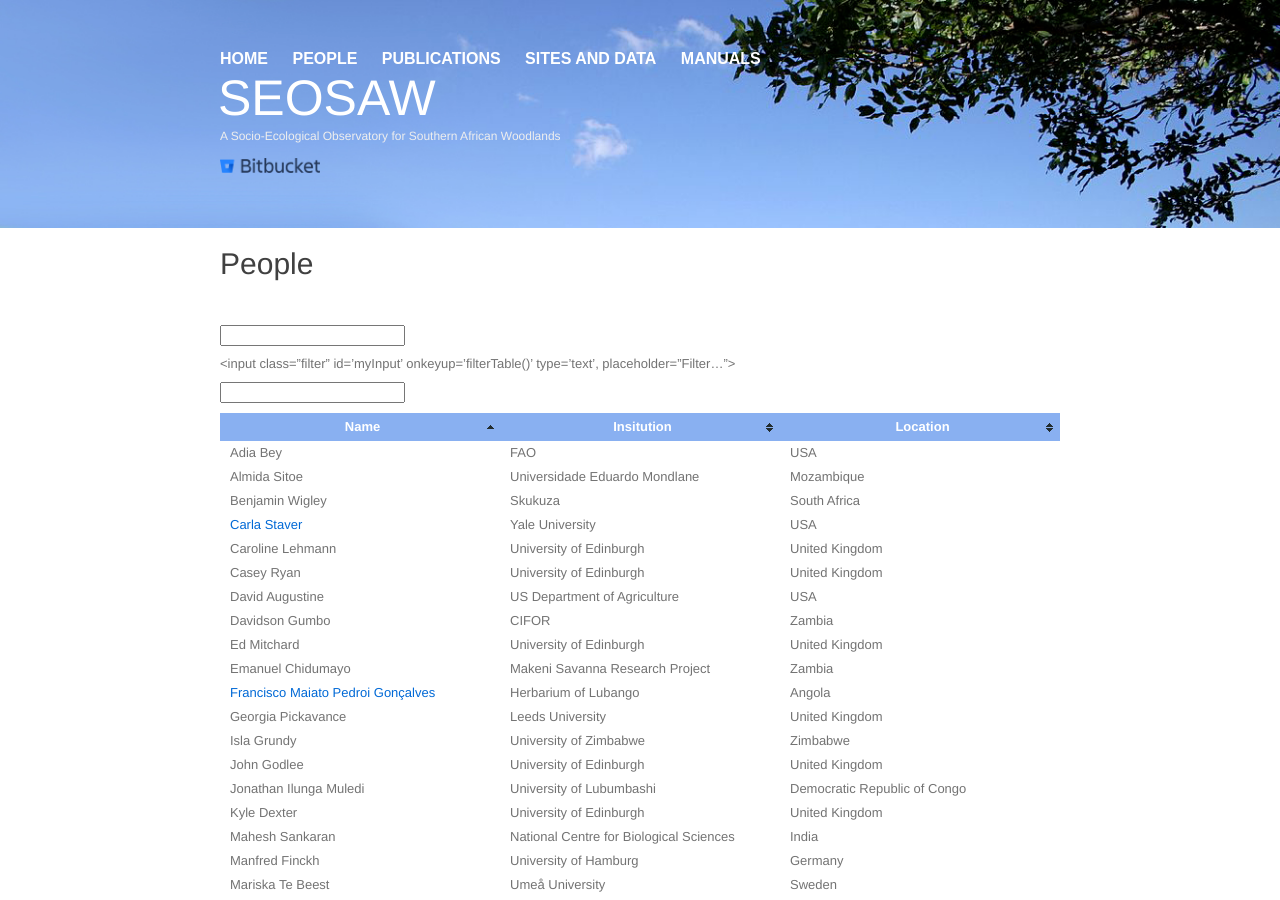
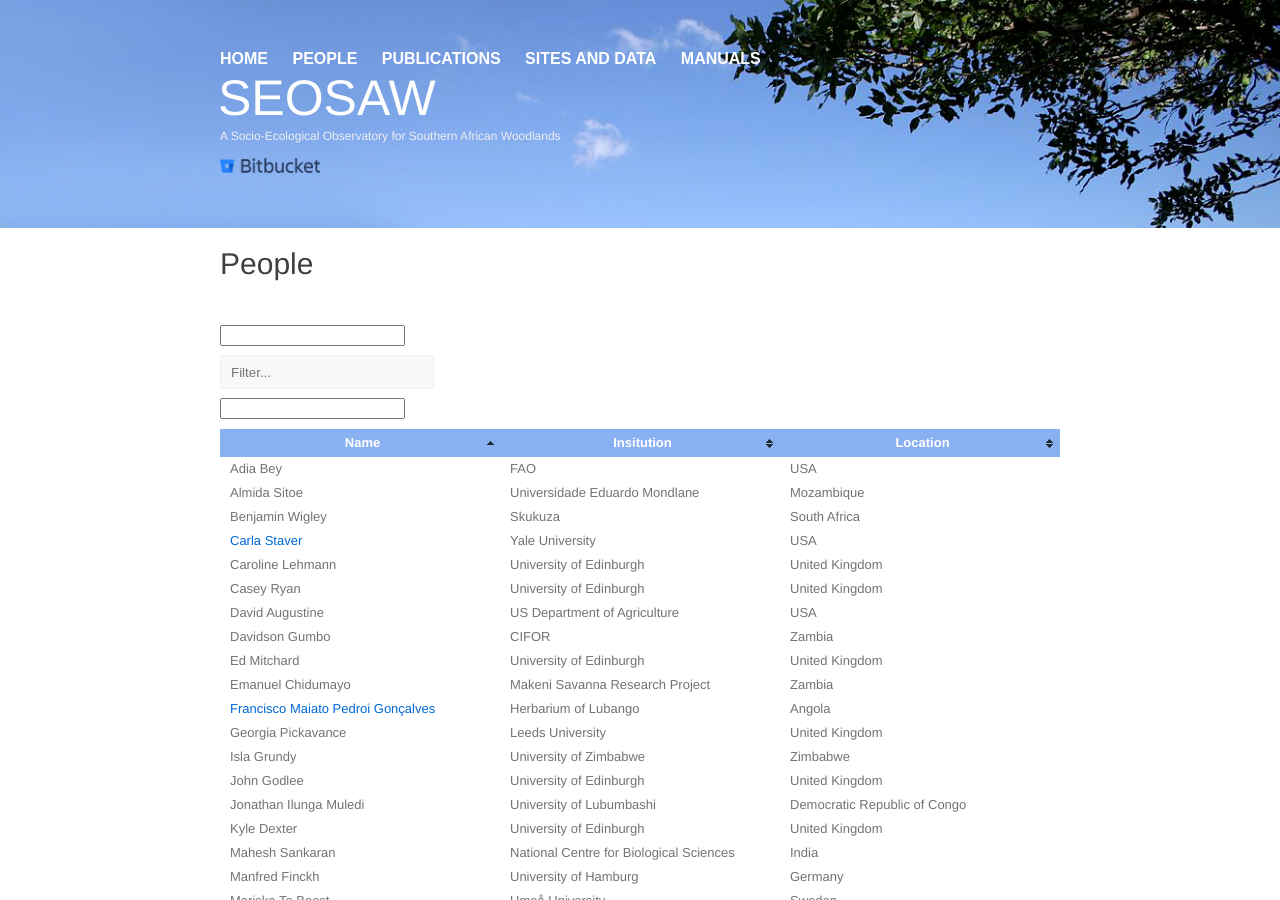
Before and after one commit to seosaw/seosaw.github.io, a Jekyll site: the page built from people.md, in a window 1280 px wide and 900 px high. Built offline with Jekyll 4.4.1, drawn with Linux system fonts in a browser that asks for light colours; nearby versions of some CDN libraries.

Commit message:
removed comma, basic input works

```diff
--- a/people.md
+++ b/people.md
@@ -26,7 +26,7 @@ $('.grid').masonry({
 
 <input type="text" id="name" />
 
-<input class="filter" id='myInput' onkeyup='filterTable()' type='text', placeholder="Filter...">
+<input class="filter" id='myInput' onkeyup='filterTable()' type='text' placeholder="Filter...">
 
 <input type="text" id="name" />
 
```
